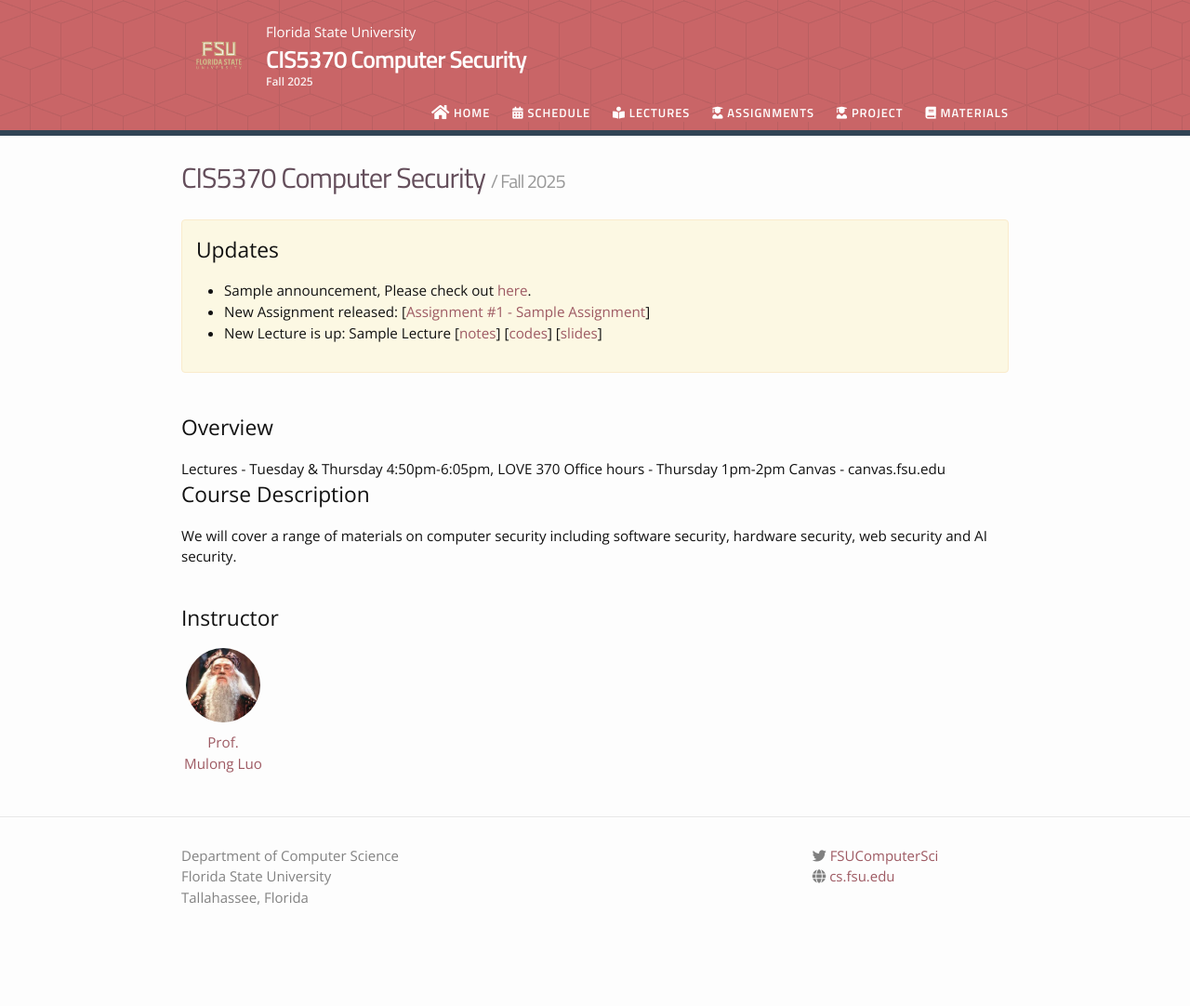
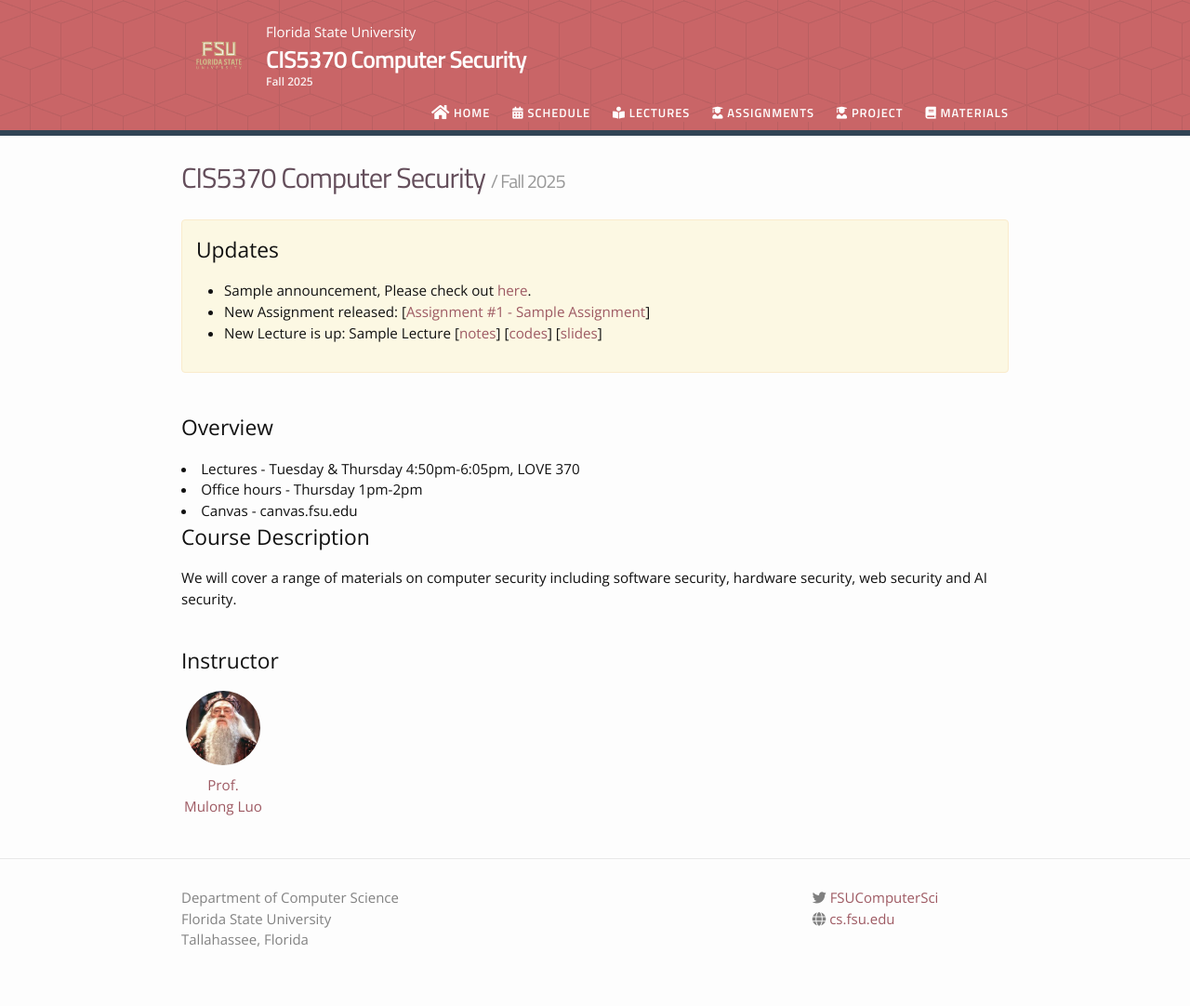
Before and after one commit to cis5370-fall2025/cis5370-fall2025.github.io, a Jekyll site: the page built from index.md, in a window 1280 px wide. Shown: the whole page at 93% size. Built offline with Jekyll 4.4.1, drawn with Linux system fonts in a browser that asks for light colours; nearby versions of some CDN libraries; before the commit the page ends 1036 px from its top, so only the background shows below that.

```diff
--- a/_layouts/home.html
+++ b/_layouts/home.html
@@ -11,9 +11,9 @@ layout: default
 
     <h2>Overview</h2>
 
-    Lectures - Tuesday & Thursday 4:50pm-6:05pm, LOVE 370
-    Office hours - Thursday 1pm-2pm
-    Canvas - canvas.fsu.edu
+    <li>Lectures - Tuesday & Thursday 4:50pm-6:05pm, LOVE 370 </li>
+    <li>Office hours - Thursday 1pm-2pm</li>
+    <li>Canvas - canvas.fsu.edu</li>
 
     <h2>Course Description</h2>
     <p>{{ site.course_description }}</p>
```
